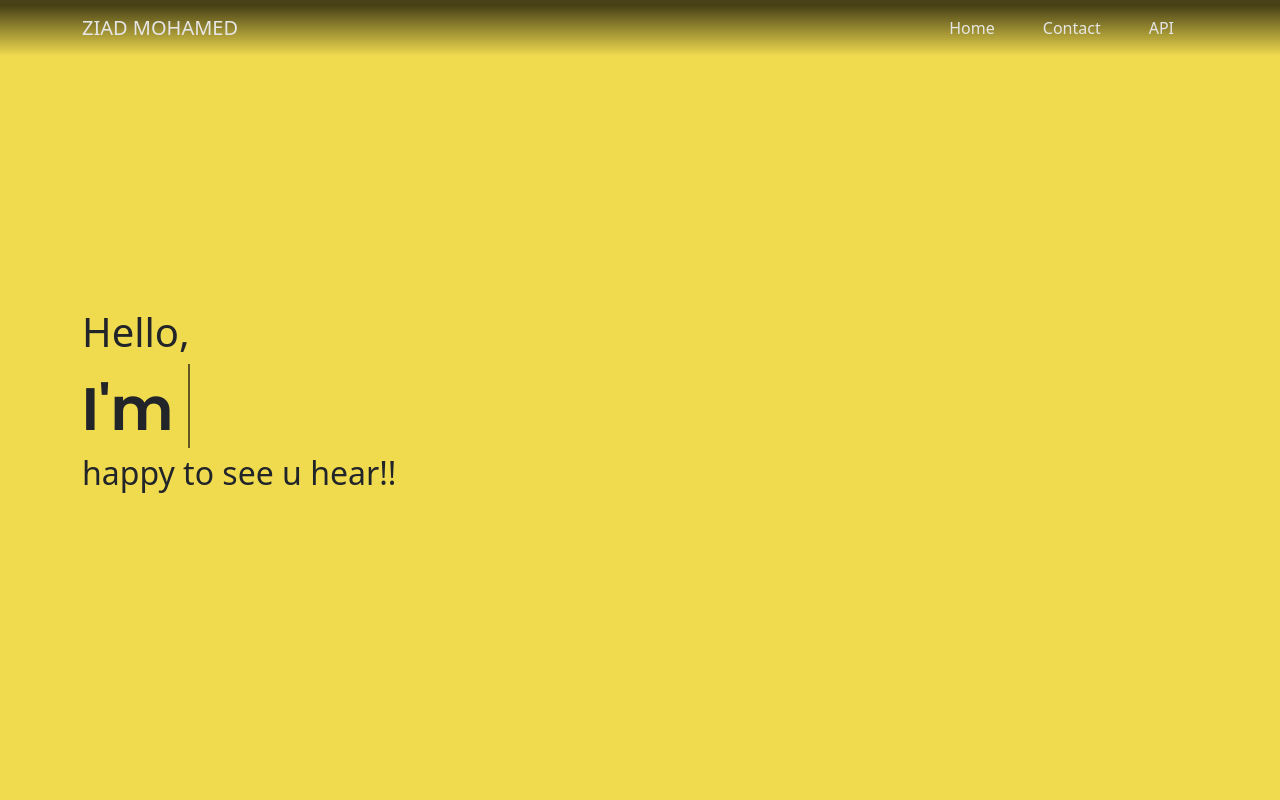
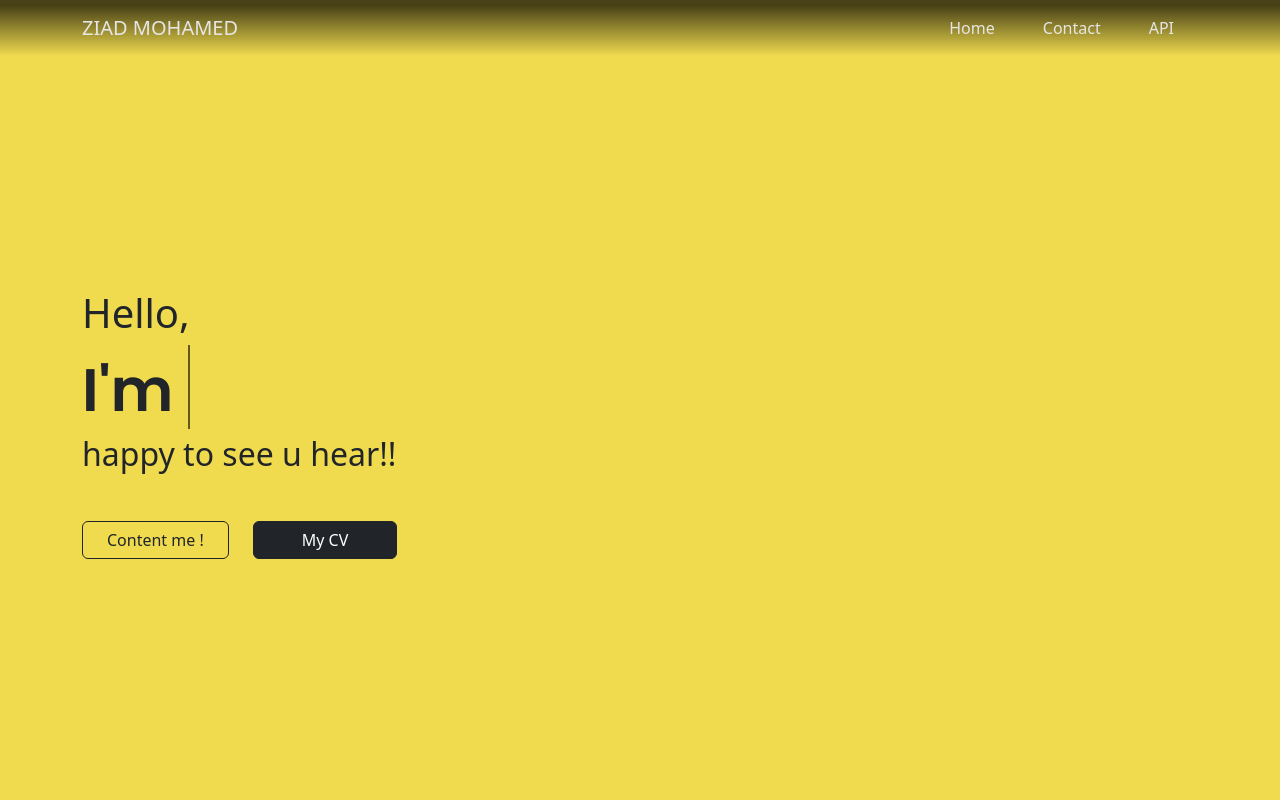
Before and after one commit to ZiadMohamedAlii/my-cv, a Vue app: page / in a window 1280 px wide. Shown: the top 800 px of the page. Built offline with nearby package versions, Linux system fonts and the light colour scheme; a web font is replaced by a local one.

Commit message:
updates in headeComp

```diff
--- a/src/components/HeaderComp.vue
+++ b/src/components/HeaderComp.vue
@@ -10,6 +10,17 @@
             <div class="animated-text">I'm <span></span></div>
             <h2>happy to see u hear!!</h2>
             <div class="arrow-down-icon mt-5"></div>
+            <a type="button" class="btn btn-outline-dark px-4" download="">
+              Content me !
+            </a>
+            <a
+              href="https://drive.google.com/file/d/1UeleQs3xQRIJ85Kt_SxjX5sNHKve5RTB/view?usp=sharing"
+              type="button"
+              class="btn btn-dark mx-4 x px-5"
+              download="Ziad_Mohamed _ Web Developer_Resume_18-06-2023-16-23-23.pdf"
+            >
+              My CV
+            </a>
           </div>
         </div>
       </div>
@@ -37,6 +48,10 @@ export default {
   background-color: rgba(0, 0, 0, 0.3);
 } */
 
+/* .x {
+  padding-left: 3%;
+  padding-right: 3%;
+} */
 .animated-text {
   font-size: 60px;
   font-weight: 600;
```
